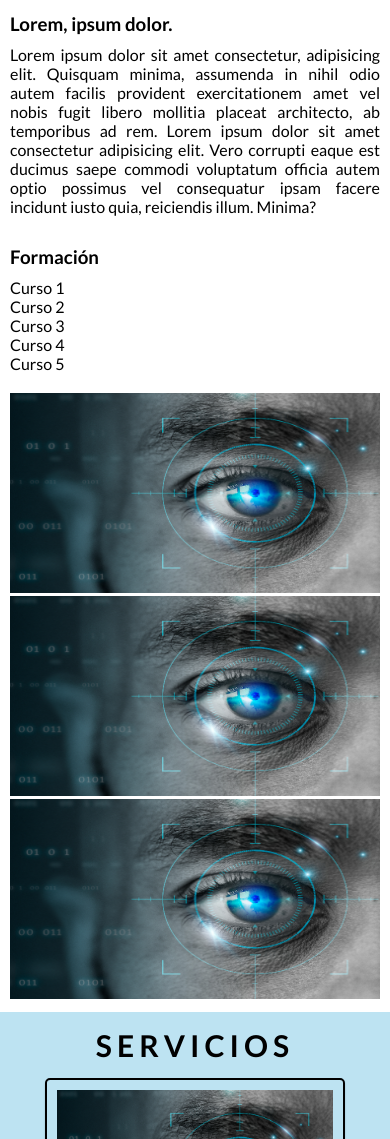
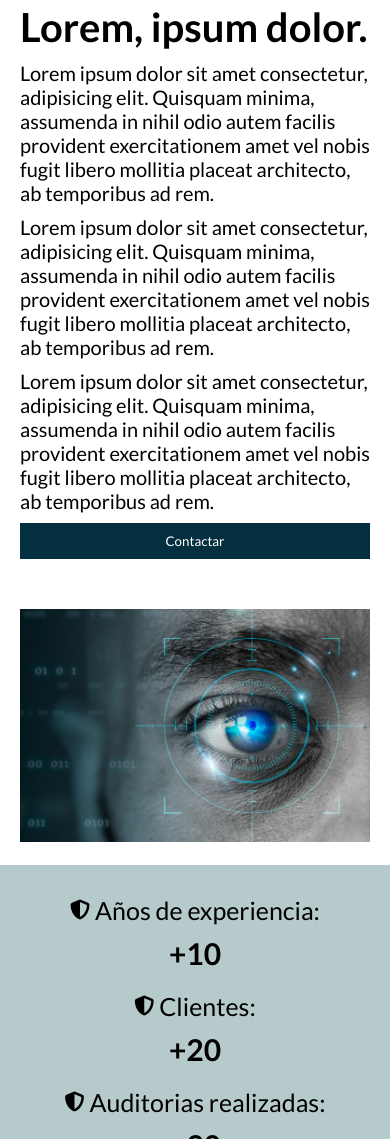
Before and after one commit to bernardomercado/PedroMercado, a plain HTML site: page index.html in a window 390 px wide. Shown: the part 861-2000 px from the top of the page. Drawn offline with Linux system fonts and the light colour scheme.

Commit message:
Listo el contador

```diff
--- a/index.html
+++ b/index.html
@@ -12,7 +12,7 @@
 <body>
     <nav class="navegador">
         <div class="logo">
-            <a href=""><img src="./assets/img/logo.png" alt="logo"></a>
+            <a href="./index.html"><img src="./assets/img/logo.png" alt="logo"></a>
         </div>
         <label for="check" class="checkbtn">
             <i class="fa-solid fa-bars"></i>
@@ -24,10 +24,10 @@
                     <a href="#">Inicio</a>
                 </li>
                 <li>
-                    <a href="#">Servicios</a>
+                    <a href="#">Sobre Nosotros</a>
                 </li>
                 <li>
-                    <a href="#">Trabajos</a>
+                    <a href="#">Servicios</a>
                 </li>
                 <li>
                     <a href="./pages/contacto.html">Contacto</a>
@@ -44,80 +44,48 @@
     </header>
 
     <main>
-        <div class="contenedor">
-            <div class="texto">
-                <div class="sobremi">
+        <div class="inicio">
+            <div class="inicio__texto">
+                <div class="inicio__texto__contenedor">
                     <h3>Lorem, ipsum dolor.</h3>
-                    <p>Lorem ipsum dolor sit amet consectetur, adipisicing elit. Quisquam minima, assumenda in nihil odio autem facilis provident exercitationem amet vel nobis fugit libero mollitia placeat architecto, ab temporibus ad rem. Lorem ipsum dolor sit amet consectetur adipisicing elit. Vero corrupti eaque est ducimus saepe commodi voluptatum officia autem optio possimus vel consequatur ipsam facere incidunt iusto quia, reiciendis illum. Minima?</p>
+                    <p>Lorem ipsum dolor sit amet consectetur, adipisicing elit. Quisquam minima, assumenda in nihil odio autem facilis provident exercitationem amet vel nobis fugit libero mollitia placeat architecto, ab temporibus ad rem. </p>
+                    <p>Lorem ipsum dolor sit amet consectetur, adipisicing elit. Quisquam minima, assumenda in nihil odio autem facilis provident exercitationem amet vel nobis fugit libero mollitia placeat architecto, ab temporibus ad rem. </p>
+                    <p>Lorem ipsum dolor sit amet consectetur, adipisicing elit. Quisquam minima, assumenda in nihil odio autem facilis provident exercitationem amet vel nobis fugit libero mollitia placeat architecto, ab temporibus ad rem. </p>
                 </div>
-                <div class="cursos">
-                    <h3>Formación</h3>
-                    <ul>
-                        <li>Curso 1</li>
-                        <li>Curso 2</li>
-                        <li>Curso 3</li>
-                        <li>Curso 4</li>
-                        <li>Curso 5</li>
-                    </ul>
+                <button class="inicio__texto__btn">Contactar</button>
             </div>
-            </div>
-            <div class="imagenes">
-                <div class="img1">
-                    <img src="./assets/img/sobre-mi.jpg" alt="Sobre mi">
-                </div>
-                <div class="img2">
-                    <img src="./assets/img/sobre-mi.jpg" alt="Sobre mi">
-                </div>
-                <div class="img3">
+            <div class="inicio__imagen">
                 <img src="./assets/img/sobre-mi.jpg" alt="Sobre mi">
             </div>
         </div>
+
+        <section class="contador">
+            <div class="contador__contenedor">
+                <div class="contador__contenedor__item">
+                    <div class="contador__contenedor__item__icon">
+                        <i class="fa-solid fa-shield-halved"></i>
+                        <p class="contador__contenedor__item__parrafo">Años de experiencia: </p>
                     </div>
-    </main>
-
-    <aside>
-        <div class="servicios">
-            <h3>SERVICIOS</h3>
-            <div class="tarjetas">
-                <div class="tarjeta">
-                    <img src="./assets/img/sobre-mi.jpg" alt="">
-                    <h4>Lorem ipsum dolor sit.</h4>
-                    <p>Lorem ipsum dolor sit amet consectetur adipisicing elit. Eveniet veniam quo culpa!</p>
-                    <a class="btn" href="#">Más info.</a>
+                    <p class="contador__contenedor__item__circulo">+<span id="contador__experiencia">0</span></p>
                 </div>
-                <div class="tarjeta">
-                    <img src="./assets/img/sobre-mi.jpg" alt="">
-                    <h4>Lorem ipsum dolor sit.</h4>
-                    <p>Lorem ipsum dolor sit amet consectetur adipisicing elit. Eveniet veniam quo culpa!</p>
-                    <a class="btn" href="#">Más info.</a>
+                <div class="contador__contenedor__item">
+                    <div class="contador__contenedor__item__icon">
+                        <i class="fa-solid fa-shield-halved"></i>
+                        <p class="contador__contenedor__item__parrafo">Clientes: </p>
                     </div>
-                <div class="tarjeta">
-                    <img src="./assets/img/sobre-mi.jpg" alt="">
-                    <h4>Lorem ipsum dolor sit.</h4>
-                    <p>Lorem ipsum dolor sit amet consectetur adipisicing elit. Eveniet veniam quo culpa!</p>
-                    <a class="btn" href="#">Más info.</a>
+                    <p class="contador__contenedor__item__circulo" >+<span id="contador__clientes">0</span></p>
                 </div>
-                <div class="tarjeta">
-                    <img src="./assets/img/sobre-mi.jpg" alt="">
-                    <h4>Lorem ipsum dolor sit.</h4>
-                    <p>Lorem ipsum dolor sit amet consectetur adipisicing elit. Eveniet veniam quo culpa!</p>
-                    <a class="btn" href="#">Más info.</a>
-                </div>
-                <div class="tarjeta">
-                    <img src="./assets/img/sobre-mi.jpg" alt="">
-                    <h4>Lorem ipsum dolor sit.</h4>
-                    <p>Lorem ipsum dolor sit amet consectetur adipisicing elit. Eveniet veniam quo culpa!</p>
-                    <a class="btn" href="#">Más info.</a>
-                </div>
-                <div class="tarjeta">
-                    <img src="./assets/img/sobre-mi.jpg" alt="">
-                    <h4>Lorem ipsum dolor sit.</h4>
-                    <p>Lorem ipsum dolor sit amet consectetur adipisicing elit. Eveniet veniam quo culpa!</p>
-                    <a class="btn" href="#">Más info.</a>
+                <div class="contador__contenedor__item">
+                    <div class="contador__contenedor__item__icon">
+                        <i class="fa-solid fa-shield-halved"></i>
+                        <p class="contador__contenedor__item__parrafo">Auditorias realizadas: </p>
+                    </div> </p>
+                    <p class="contador__contenedor__item__circulo" >+<span id="contador__auditorias">0</span></p>
                 </div>
             </div>
-        </div>
-    </aside>
+        </section>
+
+    </main>
 
     <section>
         <h3>ALGUNOS DE MIS CLIENTES</h3>
@@ -132,5 +100,6 @@
     <footer>
     </footer>
 
+    <script src="./script/main.js"></script>
 </body>
 </html>
--- /dev/null
+++ b/script/main.js
@@ -0,0 +1,41 @@
+// Contador de años de experiencia
+let contadorExperiencia = document.getElementById('contador__experiencia');
+let experienciaValue = 0;
+let experienciaTarget = 10; // Cambia este valor si deseas otro número objetivo
+
+let experienciaInterval = setInterval(function() {
+  if (experienciaValue < experienciaTarget) {
+    experienciaValue++;
+    contadorExperiencia.textContent = experienciaValue;
+  } else {
+    clearInterval(experienciaInterval);
+  }
+}, 180); // Cambia el valor de tiempo si deseas una velocidad de conteo diferente
+
+// Contador de clientes
+let contadorClientes = document.getElementById('contador__clientes');
+let clientesValue = 0;
+let clientesTarget = 20; // Cambia este valor si deseas otro número objetivo
+
+let clientesInterval = setInterval(function() {
+  if (clientesValue < clientesTarget) {
+    clientesValue++;
+    contadorClientes.textContent = clientesValue;
+  } else {
+    clearInterval(clientesInterval);
+  }
+}, 90); // Cambia el valor de tiempo si deseas una velocidad de conteo diferente
+
+// Contador de auditorias
+let contadorAuditorias = document.getElementById('contador__auditorias');
+let auditoriasValue = 0;
+let auditoriasTarget = 30; // Cambia este valor si deseas otro número objetivo
+
+let auditoriasInterval = setInterval(function() {
+  if (auditoriasValue < auditoriasTarget) {
+    auditoriasValue++;
+    contadorAuditorias.textContent = auditoriasValue;
+  } else {
+    clearInterval(auditoriasInterval);
+  }
+}, 45); // Cambia el valor de tiempo si deseas una velocidad de conteo diferente
--- /dev/null
+++ b/src/scss/_contador.scss
@@ -0,0 +1,35 @@
+.contador{
+    background-color: #1552594f;
+    width: 100%;
+    .contador__contenedor{
+        display: flex;
+        justify-content: space-around;
+        padding: 30px;
+        flex-wrap: wrap;
+        gap: 20px;
+        .contador__contenedor__item{
+            display: flex;
+            flex-direction: column;
+            align-items: center;
+            .contador__contenedor__item__icon{
+                display: flex;
+                align-items: center;
+                margin-bottom: 10px;
+                justify-content: center;
+                text-align: center;
+                .fa-solid{
+                    font-size: 20px;
+                    padding-right: 5px;
+                }
+                .contador__contenedor__item__parrafo{
+                    font-size: 25px;
+                }
+            }
+
+            .contador__contenedor__item__circulo{
+                font-size: 30px;
+                font-weight: bold;
+            }
+        }
+    }
+}
--- /dev/null
+++ b/src/scss/_inicio.scss
@@ -0,0 +1,54 @@
+main{
+    .inicio{
+        background-color: #fff;
+        padding: 50px;
+        width: 100%;
+        display: flex;
+        justify-content: space-around;
+        gap: 50px;
+        .inicio__texto{
+            flex: 1;
+            .inicio__texto__contenedor{
+                h3{
+                    font-size: 40px;
+                    margin-bottom: 10px;
+                }
+                p{
+                    font-size: 20px;
+                    margin-bottom: 10px;
+                }
+            }
+            .inicio__texto__btn{
+                width: 100%;
+                display: block;
+                border: none;
+                background-color: #042F40;
+                color: #fff;
+                padding: 10px 20px;
+                cursor: pointer;
+                transition: background-color .3s;
+                &:hover{
+                    background-color: #155259;
+                }
+            }
+        }
+        .inicio__imagen{
+            flex: 1;
+            img{
+                width: 100%;
+                height: 100%;
+                object-fit: cover;
+                object-position: center;
+            }
+        }
+    }
+}
+
+@media(max-width: 950px){
+    main{
+        .inicio{
+            padding: 20px;
+            flex-direction: column;
+        }
+    }
+}
--- a/src/scss/_main.scss
+++ /dev/null
@@ -1,146 +0,0 @@
-main{
-    background-color: white;
-    max-width: 100%;
-    min-height: 600px;
-    margin: 10px;
-    .contenedor{
-        margin-top: 30px;
-        width: 100%;
-        display: flex;
-        justify-content: space-around;
-        .imagenes{
-            width: 700px;
-            height: 500px;
-            overflow: hidden;
-            position: relative;
-            img{
-                width: 400px;
-                height: 250px;
-            }
-            .img1{
-                position: absolute;
-                top: 100px;
-                left: 300px;
-            }
-            .img3{
-                position: absolute;
-                top: 250px;
-                right: 180px;
-            }
-        }
-        .texto{
-            max-width: 500px;
-            max-height: 300px;
-            display: flex;
-            flex-direction: column;
-            .cursos{
-                margin-top: 30px;
-                ul{
-                    list-style: none;
-                }
-            }
-            h3{
-                margin-bottom: 10px;
-            }
-            p{
-                text-align: justify;
-            }
-        }
-    }
-}
-
-@media(max-width: 1200px){
-    main{
-        height: 100%;
-        margin-bottom: 10px;
-        .contenedor{
-            flex-direction: column;
-            justify-content: center;
-            align-items: center;
-            .imagenes{
-                margin-top: 40px;
-            }
-        }
-    }
-}
-
-@media(max-width: 710px){
-    main{
-        .contenedor{
-            .imagenes{
-                max-width: 450px;
-                min-height: 300px;
-                margin: auto;
-                img{
-                    width: 250px;
-                    height: 150px;
-                }
-                .img1{
-                    top: 50px;
-                    left: 200px;
-                }
-                .img3{
-                    top: 150px;
-                }
-            }
-            .texto{
-                margin-bottom: 50px;
-            }
-        }
-    }
-}
-
-@media(max-width: 550px){
-    main{
-        .contenedor{
-            .imagenes{
-                width: 100%;
-                height: 100%;
-                margin: auto;
-                img{
-                    width: 100%;
-                    height: 200px;
-                }
-                .img1{
-                    position: static;
-                }
-                .img2{
-                    position: static;
-                }
-                .img3{
-                    position: static;
-                }
-            }
-        }
-    }
-}
-
-@media(max-width: 420px){
-    main{
-        .contenedor{
-            .texto{
-                margin-bottom: 80px;
-            }
-        }
-    }
-}
-
-@media(max-width: 354px){
-    main{
-        .contenedor{
-            .texto{
-                margin-bottom: 100px;
-            }
-        }
-    }
-}
-
-@media(max-width: 325px){
-    main{
-        .contenedor{
-            .texto{
-                margin-bottom: 130px;
-            }
-        }
-    }
-}
--- a/src/scss/_navbar.scss
+++ b/src/scss/_navbar.scss
@@ -42,7 +42,7 @@ body{
                         padding: 0 30px;
                         text-decoration: none;
                         color: white;
-                        transition: background-color .5s;
+                        transition: background-color .3s;
                         &:hover{
                             padding: 15px 30px;
                             background-color: #155259;
--- a/src/scss/_tarjetas.scss
+++ /dev/null
@@ -1,52 +0,0 @@
-.servicios{
-    background-color: #BDE3F2;
-    h3{
-        font-size: 30px;
-        padding: 15px;
-        text-align: center;
-        letter-spacing: 5px;
-    }
-    .tarjetas{
-        display: flex;
-        flex-wrap: wrap;
-        justify-content: space-around;
-        gap: 30px;
-        padding-bottom: 20px;
-        .tarjeta{
-            width: 300px;
-            height: 400px;
-            padding: 10px;
-            border: 2px solid black;
-            border-radius: 5px;
-            background-color: #BDE3F2;
-            text-align: justify;
-            box-shadow: 0 2px 2px rgba(0, 0, 0, 0.2);
-            transition: all 0.25seg;
-            &:hover{
-                background-color: #97c3d4;
-                transform: translateY(-15px);
-                box-shadow: 0 12px 16px rgba(0, 0, 0, 0.2);
-            }
-            img{
-                width: 100%;
-            }
-            h4{
-                text-align: center;
-                padding: 5px;
-            }
-            .btn{
-                display: block;
-                text-decoration: none;
-                margin-top: 50px;
-                padding: 10px;
-                color: white;
-                text-align: center;
-                background-color: #042F40;
-                border-radius: 5px;
-                &:hover{
-                    font-weight: bold;
-                }
-            }
-        }
-    }
-}
--- a/src/scss/style.scss
+++ b/src/scss/style.scss
@@ -3,8 +3,8 @@
 @import "reset.scss";
 @import "navbar.scss";
 @import "headerIndex.scss";
-@import "main.scss";
-@import "tarjetas.scss";
+@import "inicio.scss";
+@import "contador.scss";
 @import "clientes.scss";
 @import "headerContacto.scss";
 @import "formulario.scss";
```
Also changed, not shown: assets/css/style.css. Lines whose indentation alone changed are shown as unchanged.
